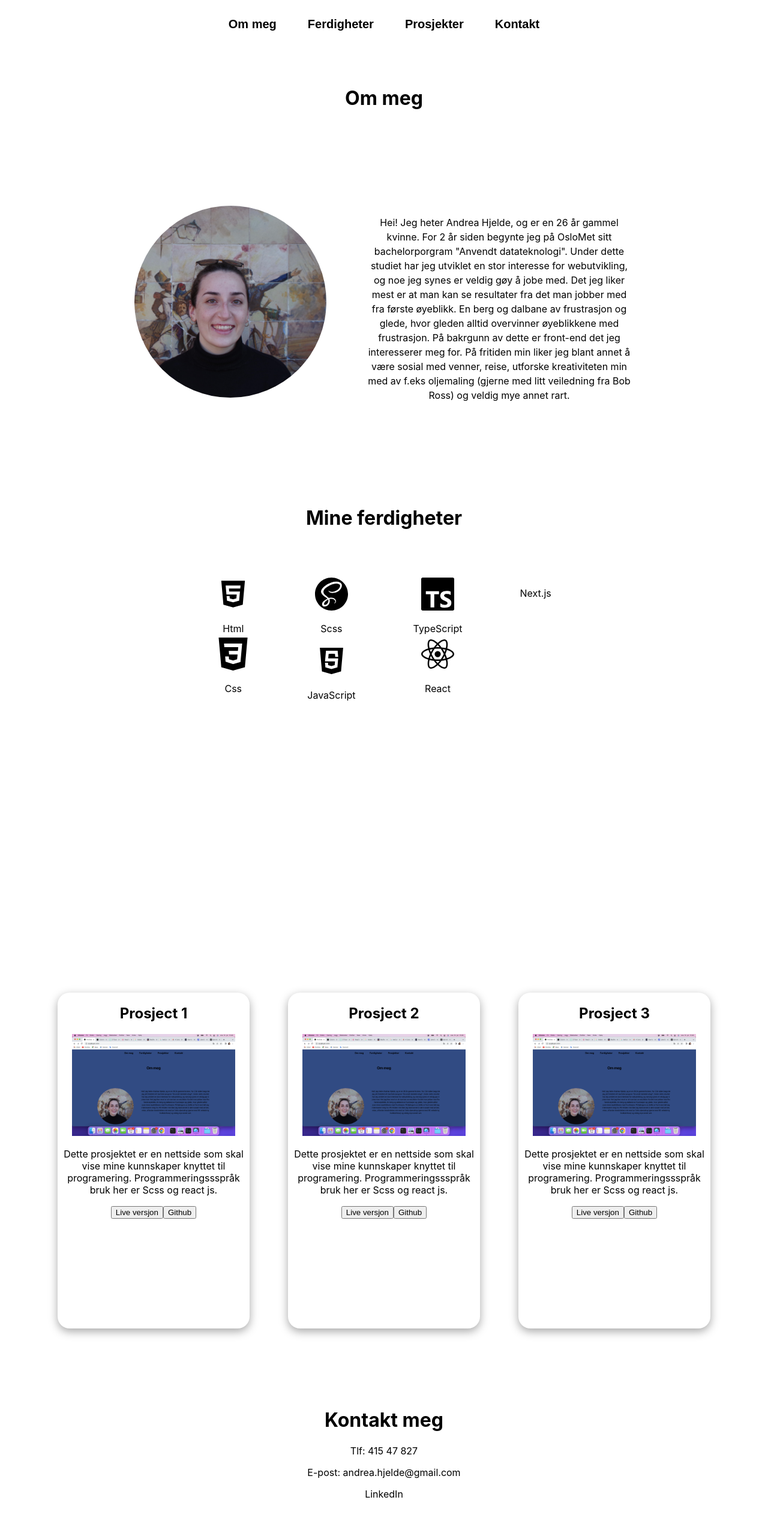
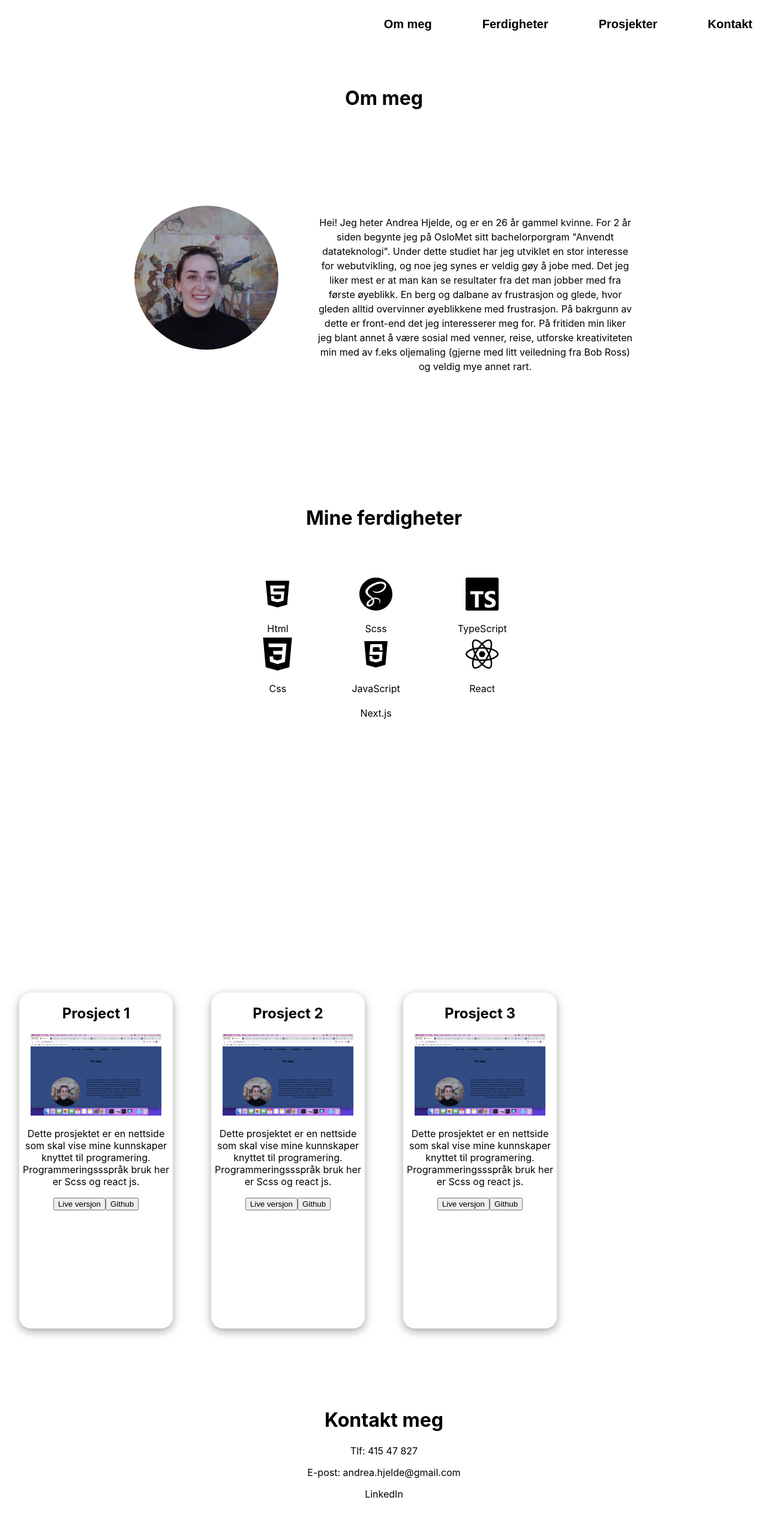
Before and after one commit to andreahjelde/portfolio, a React (Create React App) app: page / in a window 1280 px wide. Shown: the top 2536 px of the page at 60% size. Built offline with nearby package versions, Linux system fonts and the light colour scheme.

Commit message:
add responsive styling

```diff
--- a/src/Components/Skills.js
+++ b/src/Components/Skills.js
@@ -32,15 +32,16 @@ const Skills = React.forwardRef((props, ref) => {
                     <div className={styles.skillsEl_scss}>
                         <SiSass size={55}/>
                         <p>Scss</p>
-                        <div className={styles.skillsEl_javascript}>
-                            <DiJavascript size={55} />
-                            <p>JavaScript</p>
                         </div>
+                    <div className={styles.skillsEl_javascript}>
+                        <DiJavascript size={55} />
+                        <p>JavaScript</p>
                     </div>
+                    <div className={styles.skillsEl_next}><p>Next.js</p></div>
+
                 </div>
+
                 <div className={styles.row}>
-
-
                     <div className={styles.skillsEl_typescript}>
                         <SiTypescript size={55}/>
                         <p>TypeScript</p>
@@ -50,8 +51,11 @@ const Skills = React.forwardRef((props, ref) => {
                         <SiReact size={55}/>
                         <p>React</p>
                     </div>
+
+
                 </div>
-                <p>Next.js</p>
+
+
 
 
             </section>
--- a/src/styles/About.module.scss
+++ b/src/styles/About.module.scss
@@ -8,28 +8,47 @@
         margin-bottom: 5rem;
         padding-top: 5rem;
     }
-.ContainerElements{
+    .ContainerElements{
         display: flex;
-        flex-direction: row;
+        flex-direction: column;
         justify-content: center;
+    }
 
-        height: 30vh;
-        gap: 4rem;
-        margin: 10rem;
+    .imagePerson{
+        width: 15rem;
+        height: 15rem;
+        border-radius: 50%;
+        object-fit: cover;
+        align-self: center;
 
     }
-.imagePerson{
-width: 20rem;
-height: 20rem;
-border-radius: 50%;
-object-fit: cover;
+
+    .txtAbout{
+
+        line-height: 1.5rem;
     }
 
-.txtAbout{
-        width: 50rem;
-        line-height: 1.5rem;
+    @media screen and (min-width: map-get($breakpoints, phone) ) {
+
+
     }
+    @media screen and (min-width: map-get($breakpoints, tablet) ) {
+
+
+    }
+
+    @media screen and (min-width: map-get($breakpoints, laptop) ) {
+
+        .ContainerElements{
+            display: flex;
+            flex-direction: row;
+            align-content: center;
+            justify-content: center;
+            height: 30vh;
+            gap: 4rem;
+            margin: 10rem;
+        }
+
+    }
+
 }
-.about{
-    background-color: white;
-}
--- a/src/styles/App.scss
+++ b/src/styles/App.scss
@@ -10,13 +10,17 @@
   header{
 
     .container_navbar{
+
       position: fixed;
-      gap: 2rem;
-      justify-content: end;
+      display: flex;
+      flex-direction: row;
+      //gap: 2rem;
+      justify-content: center;
       align-content: center;
       background-color: white;
       width: 100%;
-      height: 10vh;
+      height: 15vh;
+      flex-wrap: wrap;
 
       .navbarBtn{
         margin: 20px;
@@ -32,4 +36,18 @@
     }
   }
 
+
+@media screen and (min-width: map-get($breakpoints, tablet) ) {
+
+    header{
+      .container_navbar{
+        justify-content: end;
+        height: 10vh;
+        gap: 2rem;
+      }
+    }
+
+
+  }
+
 }
--- a/src/styles/Box.module.scss
+++ b/src/styles/Box.module.scss
@@ -8,4 +8,15 @@
     margin: 2rem;
     box-shadow: rgba(0, 0, 0, 0.35) 0px 5px 15px;
 
+    @media screen and (min-width: map-get($breakpoints, phone) ) {
+        width: 15rem;
+    }
+
+    @media screen and (min-width: map-get($breakpoints, tablet) ) {
+        width: 30rem;
+    }
+ @media screen and (min-width: map-get($breakpoints, laptop) ) {
+        width: 50rem;
+    }
+
 }
--- a/src/styles/ButtonToTop.module.scss
+++ b/src/styles/ButtonToTop.module.scss
@@ -14,7 +14,7 @@
     height: 3.5rem;
     position: fixed;
     z-index: 1;
-    left: 90%;
+    left: 60%;
     bottom: 10rem;
     border-style: none;
 
--- a/src/styles/Projects.module.scss
+++ b/src/styles/Projects.module.scss
@@ -1,12 +1,12 @@
 @import './variables.scss';
 
 .mainContainer{
+
+    width: 25rem;
     display: flex;
-    flex-direction: row;
-    justify-content: space-between;
-    align-items: center;
-    margin-left: 4rem;
-    margin-right: 4rem;
+    flex-direction: column;
+    justify-content: center;
+
 
     .container1{
 
@@ -56,4 +56,17 @@
 
         .btnGithub{}
     }
+
+@media screen and (min-width: map-get($breakpoints, tablet) ) {
+
+            width: 45rem;
+    }
+@media screen and (min-width: map-get($breakpoints, laptop) ) {
+            display: flex;
+            flex-direction: row;
+            width: 60rem;
+            justify-content: space-between;
+            align-content: center;
+
+    }
 }
--- a/src/styles/Skills.module.scss
+++ b/src/styles/Skills.module.scss
@@ -1,9 +1,8 @@
 @import './variables.scss';
 
 .container{
-    background-color: white;
-height: 100vh;
-padding-top: 5rem;
+    height: 100vh;
+    padding-top: 5rem;
 
 
     .containerSkills{
@@ -31,6 +30,10 @@ padding-top: 5rem;
                 height: 100px;
             }
 
+            .skillsEl_next{
+                height: 100px;
+            }
+
         }
 
 
@@ -42,7 +45,27 @@ padding-top: 5rem;
             .skillsEl_react{
                 height: 100px;
             }
+
         }
 
     }
+
+    @media screen and (min-width: map-get($breakpoints, phone) ) {
+
+
+    }
+
+    @media screen and (min-width: map-get($breakpoints, tablet) ) {
+
+
+    }
+
+    @media screen and (min-width: map-get($breakpoints, laptop) ) {
+        height: 100vh;
+        padding-top: 5rem;
+
+
+
+    }
+
 }
--- a/src/styles/variables.scss
+++ b/src/styles/variables.scss
@@ -20,11 +20,12 @@ $fifth-color: #58A7BB; //lys men mørk blå
 
 // Breakpoints
 $breakpoints: (
-    phone: 767px,
-    tablet: 1023px,
-    laptop: 1440px,
+    phone: 320px,
+    tablet: 768px,
+    laptop: 1024px,
 );
 
+$app-height: 100%
 
 //#FCFBFB
 //#E49A32
```
